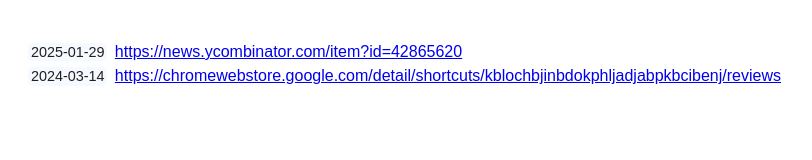
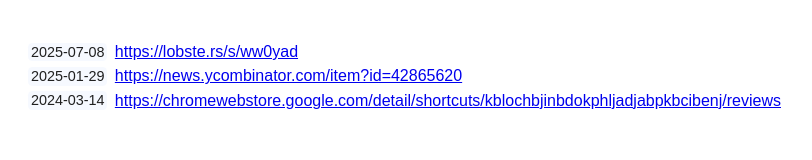
Before and after one commit to taupiqueur/chrome-shortcuts, a browser extension: page extra/website/comments.html in a window 1280 px wide. Shown: the whole page, without its empty margins (213-1025 px from the left). Drawn offline with Linux system fonts and the light colour scheme.

Commit message:
Add a link to “Customize your keyboard shortcuts”

```diff
--- a/extra/website/comments.html
+++ b/extra/website/comments.html
@@ -11,6 +11,12 @@
     <main>
       <table>
         <tbody>
+          <tr>
+            <td><time>2025-07-08</time></td>
+            <td>
+              <a href="https://lobste.rs/s/ww0yad">https://lobste.rs/s/ww0yad</a>
+            </td>
+          </tr>
           <tr>
             <td><time>2025-01-29</time></td>
             <td>
```
